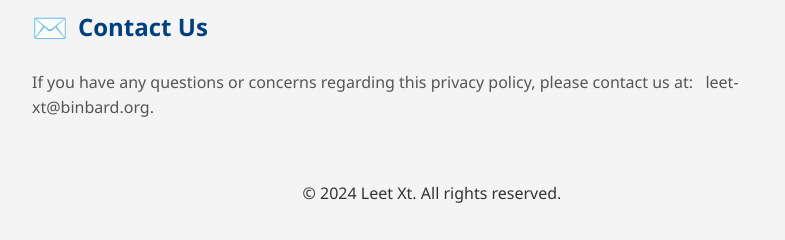
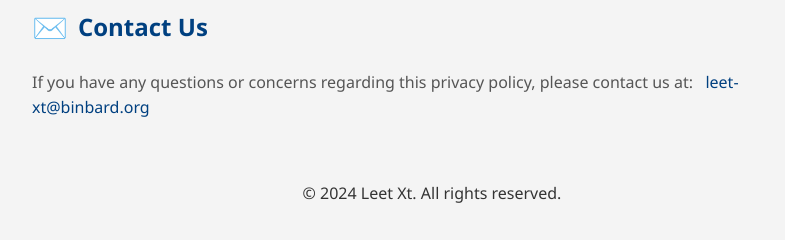
Before and after one commit to binbard/leet-xt, a browser extension: page p/privacy-policy.html in a window 1280 px wide. Shown: the part 1960-2200 px from the top of the page, 208-993 px from the left. Drawn offline with Linux system fonts and the light colour scheme.

Commit message:
Update privacy-policy.html

```diff
--- a/p/privacy-policy.html
+++ b/p/privacy-policy.html
@@ -156,20 +156,22 @@
 
     <h2 id="contact">Contact Us</h2>
 
-    <p>If you have any questions or concerns regarding this privacy policy, please contact us at: &nbsp; <span id="email"></span>.</p>
+    <p>If you have any questions or concerns regarding this privacy policy, please contact us at: &nbsp; <a id="email"></a></p>
 
     <footer>
         2024 Leet Xt. All rights reserved.
     </footer>
 
     <script>
-    function generateEmail() {
-        var username = "leet-xt";
-        var domain = "binbard.org";
-        var emailAddress = username + "@" + domain;
-        document.getElementById("email").innerHTML = emailAddress;
-    }
-    generateEmail();
+        function generateEmail() {
+            let username = "leet-xt";
+            let domain = "binbard.org";
+            let emailAddress = username + "@" + domain;
+            let a = document.getElementById("email");
+            a.innerHTML = emailAddress;
+            a.href = "mailto:" + emailAddress;
+        }
+        generateEmail();
     </script>
 
 
```
